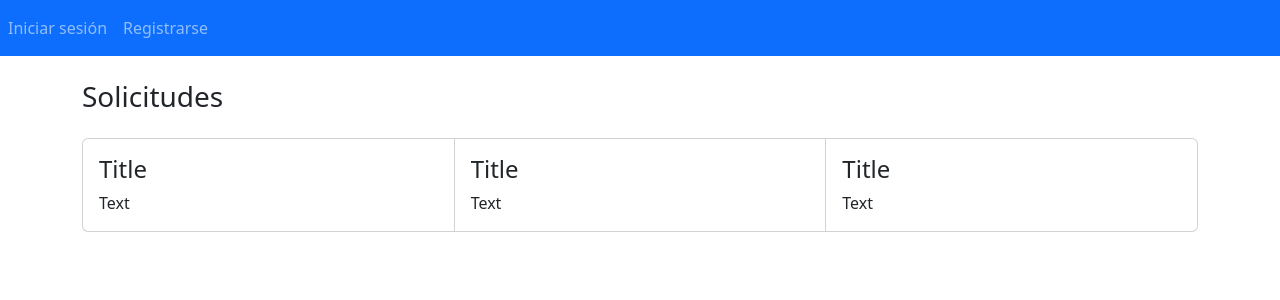
After one commit to Saulix22/Django-Test, a Django app: page /solicitudes in a window 1280 px wide. The commit adds this page. Shown: the top 300 px of the page. Run offline with Django 4.2, Linux system fonts and the light colour scheme.

Commit message:
Modelo de solicitudes agregado

```diff
--- a/AppTest/admin.py
+++ b/AppTest/admin.py
@@ -1,5 +1,6 @@
 from django.contrib import admin
-from .models import Material
+from .models import Material, Solicitud
 
 # Register your models here.
 admin.site.register(Material)
+admin.site.register(Solicitud)
--- a/AppTest/templates/base.html
+++ b/AppTest/templates/base.html
@@ -16,12 +16,23 @@
 
 <body>
   <header>
-    <nav class="navbar navbar-expand navbar-dark bg-primary">
+    <nav class="navbar navbar-expand navbar-dark bg-primary d-flex justify-content-between">
+      {% if user.is_authenticated %}
         <div class="nav navbar-nav">
             <a class="nav-item nav-link active" href="{% url 'inicio' %}" aria-current="page">Inicio <span class="visually-hidden">(current)</span></a>
-            <a class="nav-item nav-link" href="{% url 'nosotros' %}">Nosotros</a>
+            <a class="nav-item nav-link" href="{% url 'solicitudes' %}">Solicitudes</a>
             <a class="nav-item nav-link" href="{% url 'materiales' %}">Material</a>
         </div>
+        <div class="d-flex">
+          <span>Hola, {{ user.username }}</span>
+          <a class="nav-item nav-link mx-2" href="{% url 'logout' %}">Cerrar sesión</a>
+        </div>
+      {% else %}
+          <div class="nav navbar-nav">
+            <a class="nav-item nav-link" href="{% url 'iniciarSesion' %}">Iniciar sesión</a>
+            <a class="nav-item nav-link" href="{% url 'registro' %}">Registrarse</a>
+          </div>
+      {% endif %}
     </nav>
   </header>
   <main>
--- /dev/null
+++ b/AppTest/templates/solicitudes/inicio.html
@@ -0,0 +1,32 @@
+{% extends "base.html" %}
+
+{% block titulo %} Solicitudes {% endblock %}
+
+{% block contenido %}
+
+<h3 class="my-4">Solicitudes</h3>
+
+<div class="card-group">
+    <div class="card">
+        <div class="card-body">
+            <h4 class="card-title">Title</h4>
+            <p class="card-text">Text</p>
+        </div>
+    </div>
+    <div class="card">
+        <div class="card-body">
+            <h4 class="card-title">Title</h4>
+            <p class="card-text">Text</p>
+        </div>
+    </div>
+    <div class="card">
+        <div class="card-body">
+            <h4 class="card-title">Title</h4>
+            <p class="card-text">Text</p>
+        </div>
+    </div>
+
+</div>
+
+
+{% endblock %}
--- a/AppTest/urls.py
+++ b/AppTest/urls.py
@@ -5,7 +5,10 @@ from django.contrib.staticfiles.urls import static
 
 urlpatterns = [
     path('', views.inicio, name='inicio'),
-    path('nosotros', views.nosotros, name='nosotros'),
+    path('iniciarSesion', views.iniciarSesion, name='iniciarSesion'),
+    path('registro', views.registro, name='registro'),
+    path('logout', views.cerrarSesion, name='logout'),
+    path('solicitudes', views.solicitudes, name='solicitudes'),
     path('materiales', views.materiales, name='materiales'),
     path('materiales/crear', views.crear, name='crear'),
     path('materiales/editar', views.editar, name='editar'),
--- a/AppTest/views.py
+++ b/AppTest/views.py
@@ -1,14 +1,60 @@
 from django.shortcuts import render, redirect
 from django.http import HttpResponse
-from .models import Material
+from django.contrib.auth.forms import UserCreationForm, AuthenticationForm
+from django.contrib.auth.models import User
+from django.contrib.auth import login, logout, authenticate
+from .models import Material, Solicitud
 from .forms import MaterialForm
+from django.db import IntegrityError
 
 # Create your views here.
 def inicio(request):
     return render(request, 'paginas/inicio.html')
 
-def nosotros(request):
-    return render(request, 'paginas/nosotros.html')
+def iniciarSesion(request):
+    if request.method == 'GET':
+        return render(request, 'paginas/iniciarSesion.html', {
+        'form': AuthenticationForm
+        })
+    else:
+        user = authenticate(request, username=request.POST['username'], password=request.POST["password"])
+        if user is None:
+            return render(request, 'paginas/iniciarSesion.html', {
+                'form': AuthenticationForm,
+                'error': 'Usuario o contraseña es incorrecta'
+            })
+        else:
+            login(request, user)
+            return redirect('inicio')
+
+def registro(request):
+    if request.method == 'GET':
+        return render(request, 'paginas/registro.html', {'form': UserCreationForm})
+    else:
+        if request.POST['password1'] == request.POST['password2']:
+            try:
+                user = User.objects.create_user(request.POST['username'], password=request.POST['password1'])
+                user.save
+                login(request, user)
+                return redirect('inicio')
+            except IntegrityError:
+                return render(request, 'paginas/registro.html', {
+                    'form': UserCreationForm,
+                    'error': 'El usuario ya existe'
+                })
+
+        return render(request, 'paginas/registro.html', {
+                'form': UserCreationForm,
+                'error': 'Las contraseñas no coinciden'
+            })
+
+def cerrarSesion(request):
+    logout(request)
+    return redirect('inicio')
+
+def solicitudes(request):
+    solicitudes = Solicitud.objects.all()
+    return render(request, 'solicitudes/inicio.html', {'solicitudes': solicitudes})
 
 def base(request):
     return render(request, 'base.html')
--- a/TestProject/settings.py
+++ b/TestProject/settings.py
@@ -78,7 +78,7 @@ WSGI_APPLICATION = 'TestProject.wsgi.application'
 DATABASES = {
     'default': {
         'ENGINE': 'django.db.backends.mysql',
-        'NAME': 'materiales',
+        'NAME': 'test',
         'USER': 'root',
         'PASSWORD': '',
         'HOST': 'localhost',
```
Also changed, not shown: AppTest/models.py (+16 -0 lines), AppTest/templates/paginas/IniciarSesion.html (added, +17 -0 lines), AppTest/templates/paginas/registro.html (added, +25 -0 lines), AppTest/migrations/0004_solicitud.py (added), AppTest/migrations/0005_solicitud_id_material_solicitud_user.py (added), imagenes/guantes-para-mecanico-palma-reforzada-truper-4dd_QnhzwKA.jpg (added), imagenes/increase.png (added), imagenes/kisspng-systems-development-life-cycle-software-developmen-5c88754d3981c0.44029_isdPea1.png (deleted).
